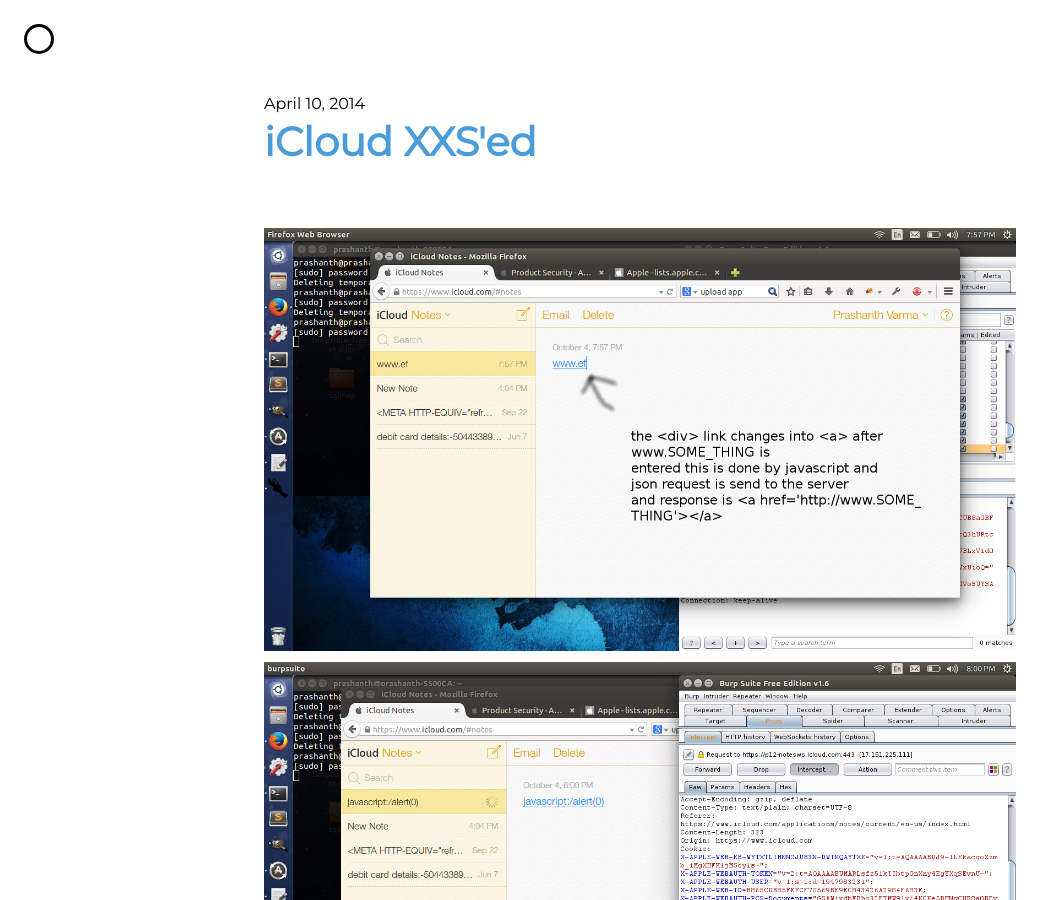
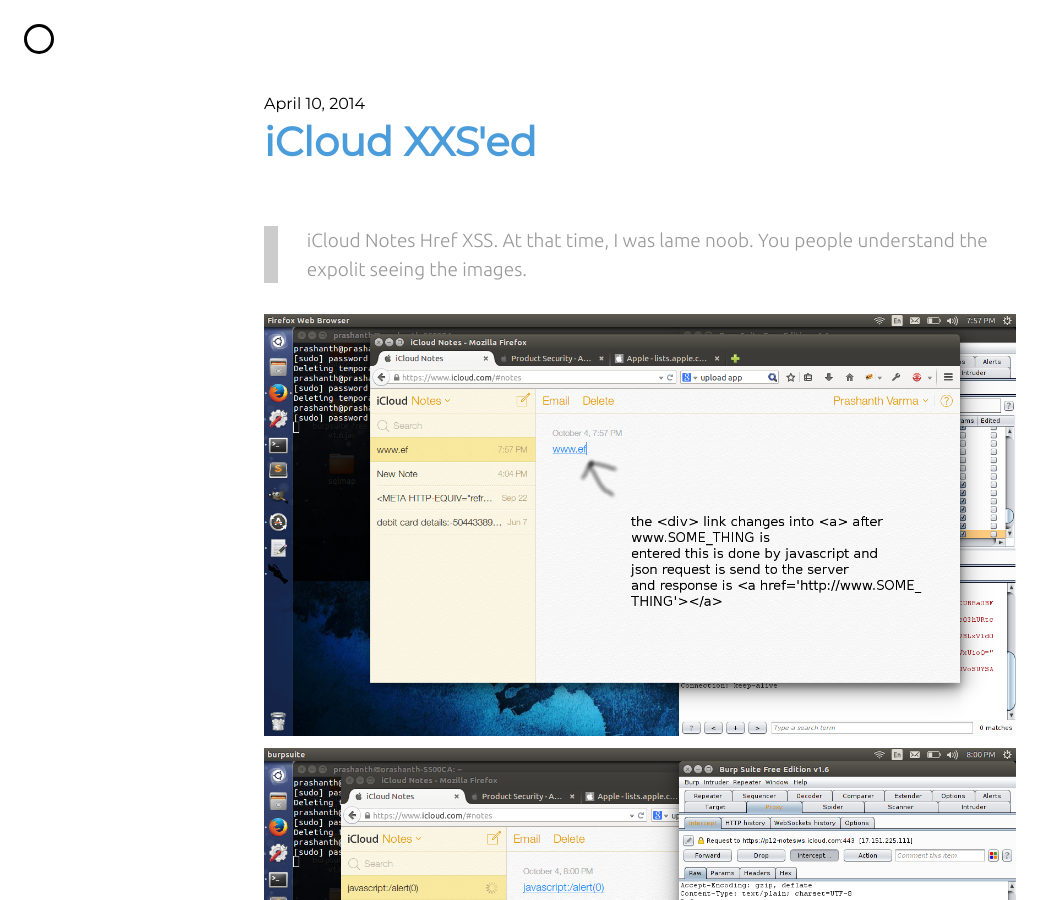
Before and after one commit to cymtrick/lol, a Jekyll site: the page built from _posts/2014-04-10-iCloud-Notes-XSS.md, in a window 1280 px wide and 900 px high. Shown: the whole window, without its empty margins (0-1055 px from the left). Built offline with Jekyll 4.4.1, drawn with Linux system fonts in a browser that asks for light colours; nearby versions of some CDN libraries.

Commit message:
Update 2014-04-10-iCloud-Notes-XSS.md

```diff
--- a/_posts/2014-04-10-iCloud-Notes-XSS.md
+++ b/_posts/2014-04-10-iCloud-Notes-XSS.md
@@ -4,6 +4,8 @@
 description: iCloud Notes Href XSS. At that time, I was lame noob. You people understand the expolit seeing the images.
 ---
 
+>iCloud Notes Href XSS. At that time, I was lame noob. You people understand the expolit seeing the images.
+
 <img src="images/1.png">
 <img src="images/4.png">
 <img src="images/5.png">
```
